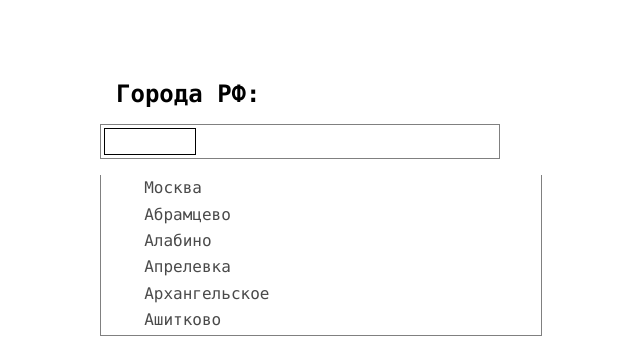
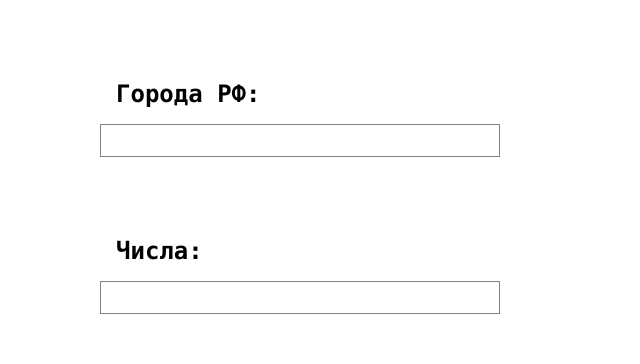
Before and after one commit to IliaOv/Narfex, a React (Create React App) app: page / in a window 1280 px wide. Shown: the top 364 px of the page, without its empty margins (60-700 px from the left). Built offline with nearby package versions, Linux system fonts and the light colour scheme.

Commit message:
start work on focus

```diff
--- a/src/App.js
+++ b/src/App.js
@@ -12,14 +12,20 @@ class App extends React.Component {
     this.selectCityOnClick = this.selectCityOnClick.bind(this);
     this.selectTempOnClick = this.selectTempOnClick.bind(this);
     this.escFunction = this.escFunction.bind(this);
+    this.filterCity = this.filterCity.bind(this);
+    this.filterTemp = this.filterTemp.bind(this);
+    this.delCity = this.delCity.bind(this);
+    this.delTemp = this.delTemp.bind(this);
 
     this.state = {
-      shouldShowCity: true,
+      shouldShowCity: false,
       shouldShowTemp: false,
       citiesId: [],
       cities: [],
       tempId: [],
-      temp: []
+      temp: [],
+      cityValue: "",
+      tempValue: ""
     };
   }
 
@@ -46,13 +52,14 @@ class App extends React.Component {
       cities:
         this.state.cities.indexOf(city) === -1
           ? [...this.state.cities, city]
-          : this.state.cities.filter(i => i !== city)
+          : this.state.cities.filter(i => i !== city),
+      cityValue: ""
     });
   }
 
   selectTempOnClick(e) {
     let id = parseInt(e.target.parentNode.getAttribute("for"), 10);
-    let temp = e.target.parentNode.textContent;
+    let temp = e.target.textContent;
     this.setState({
       tempId:
         this.state.tempId.indexOf(id) === -1
@@ -61,7 +68,35 @@ class App extends React.Component {
       temp:
         this.state.temp.indexOf(temp) === -1
           ? [...this.state.temp, temp]
-          : this.state.temp.filter(i => i !== temp)
+          : this.state.temp.filter(i => i !== temp),
+      tempValue: ""
+    });
+  }
+
+  filterCity(e) {
+    this.setState({
+      cityValue: e.target.value
+    });
+  }
+
+  filterTemp(e) {
+    this.setState({
+      tempValue: e.target.value
+    });
+  }
+
+  delCity(e) {
+    let cityValue = e.target.parentNode.textContent;
+
+    this.setState({
+      cities: this.state.cities.filter(i => i !== cityValue)
+    });
+  }
+  delTemp(e) {
+    let tempValue = e.target.parentNode.textContent;
+
+    this.setState({
+      temp: this.state.temp.filter(i => i !== tempValue)
     });
   }
 
@@ -87,21 +122,33 @@ class App extends React.Component {
         <Input
           show={this.showCityOnClick}
           header={"Города РФ:"}
-          change={this.selectCityOnClick}
+          change={this.filterCity}
           values={this.state.cities}
+          text={this.state.cityValue}
+          close={this.delCity}
         />
         {this.state.shouldShowCity && (
-          <Item select={this.selectCityOnClick} name={"title"} />
+          <Item
+            select={this.selectCityOnClick}
+            name={"title"}
+            chars={this.state.cityValue}
+          />
         )}
 
         <Input
           show={this.showTempOnClick}
           header={"Числа:"}
-          change={this.selectTempOnClick}
+          change={this.filterTemp}
           values={this.state.temp}
+          text={this.state.tempValue}
+          close={this.delTemp}
         />
         {this.state.shouldShowTemp && (
-          <Item select={this.selectTempOnClick} name={"temp"} />
+          <Item
+            select={this.selectTempOnClick}
+            name={"temp"}
+            chars={this.state.tempValue}
+          />
         )}
       </main>
     );
--- a/src/components/Input/Input.js
+++ b/src/components/Input/Input.js
@@ -6,7 +6,8 @@ class Input extends React.Component {
     let Block = this.props.values.map((item, index) => {
       return (
         <span className={"search__item"} key={index}>
-          {item}
+          <span>{item}</span>
+          <span className={"search__close"} onClick={this.props.close}></span>
         </span>
       );
     });
@@ -20,6 +21,7 @@ class Input extends React.Component {
             type="text"
             onClick={this.props.show}
             onChange={this.props.change}
+            value={this.props.text}
           />
         </div>
       </form>
--- a/src/components/Input/Input.scss
+++ b/src/components/Input/Input.scss
@@ -24,12 +24,41 @@
     margin: 0.2rem;
     padding: 0.3rem;
     background-color: aliceblue;
+    display: flex;
   }
 
   &__field {
     margin: 0.2rem;
     padding: 0.3rem;
-    border: 1px solid black;
-    width: 5rem;
+    border: none;
+    outline: none;
+    width: 2rem;
+    flex-grow: 3;
+    font-family: "Consolas", monospace;
+  }
+  &__close {
+    margin-left: 0.5rem;
+    opacity: 0.3;
+    cursor: pointer;
+    display: block;
+    height: 1rem;
+    width: 1rem;
+  }
+  &__close:hover {
+    opacity: 1;
+  }
+  &__close:before,
+  &__close:after {
+    position: absolute;
+    content: " ";
+    height: 0.8rem;
+    width: 0.125rem;
+    background-color: #333;
+  }
+  &__close:before {
+    transform: rotate(45deg);
+  }
+  &__close:after {
+    transform: rotate(-45deg);
   }
 }
--- a/src/components/Item/Item.js
+++ b/src/components/Item/Item.js
@@ -6,7 +6,10 @@ class Item extends React.PureComponent {
   render() {
     return (
       <ul className="list">
-        {rus.map((item, index) => (
+        {rus.map((item, index) =>
+          item[this.props.name]
+            .toLowerCase()
+            .indexOf(this.props.chars.toLowerCase()) !== -1 ? (
             <li
               key={Math.random()}
               className="list__container"
@@ -14,18 +17,13 @@ class Item extends React.PureComponent {
               tabIndex={0}
               onClick={this.props.select}
             >
-            {/*
-            <input
-              key={Math.random()}
-              className="list__checkbox"
-              type="checkbox"
-              id={index}
-              onClick={this.props.select}
-            />
-            <span className="list__checkmark"></span>*/}
+              {/* <input key={Math.random()} className="list__checkbox" type="checkbox" id={index} onClick={this.props.select} /> <span className="list__checkmark"></span> */}
               {item[this.props.name]}
             </li>
-        ))}
+          ) : (
+            ""
+          )
+        )}
       </ul>
     );
   }
--- a/src/components/Item/Item.scss
+++ b/src/components/Item/Item.scss
@@ -3,78 +3,22 @@
   flex-direction: column;
   position: absolute;
   background-color: #fff;
-  width: 25rem;
+  width: 23.86rem;
   height: 10rem;
   border: 0.0625rem solid grey;
   border-top: none;
   overflow: auto;
+  margin: 0;
+  padding-left: 1rem;
+  z-index: 10;
 
   &__container {
     display: flex;
     align-items: center;
-
-    height: 3.5rem;
     padding: 0.2rem;
-
     font-size: 1rem;
     line-height: 1.25rem;
-
     cursor: pointer;
-
     color: #4a4a4a;
-    &:hover {
-      background: #f1fcff;
-    }
-  }
-
-  /* Hide the browser's default checkbox */
-  &__checkbox {
-    display: contents;
-
-    opacity: 0;
-    height: 0;
-    width: 0;
-  }
-
-  /* Create a custom checkbox */
-  &__checkmark {
-    height: 1.25rem;
-    width: 1.25rem;
-    background-color: #fff;
-    border: 0.0625rem solid #9abbce;
-    box-sizing: border-box;
-    border-radius: 0.125rem;
-
-    margin-left: 1.25rem;
-    margin-right: 0.625rem;
-
-    /* Create the checkmark/indicator (hidden when not checked) */
-    &:after {
-      content: "";
-      display: none;
-    }
-  }
-
-  /* When the checkbox is checked, add a blue border */
-  &__container input:checked ~ &__checkmark {
-    border: 0.0625rem solid #2196f3;
-  }
-
-  /* Show the checkmark when checked */
-  &__container input:checked ~ &__checkmark:after {
-    display: block;
-  }
-
-  /* Style the checkmark/indicator */
-  &__container &__checkmark:after {
-    width: 0.25rem;
-    height: 0.5rem;
-
-    margin-left: 0.375rem;
-    margin-top: 0.1875rem;
-
-    border: solid #2196f3;
-    border-width: 0 0.09375rem 0.09375rem 0;
-    transform: rotate(45deg);
   }
 }
```
Also changed, not shown: test_img.jpg (added), 1 other file (tests, documents, lock files or other folders). Lines whose indentation alone changed are shown as unchanged.
